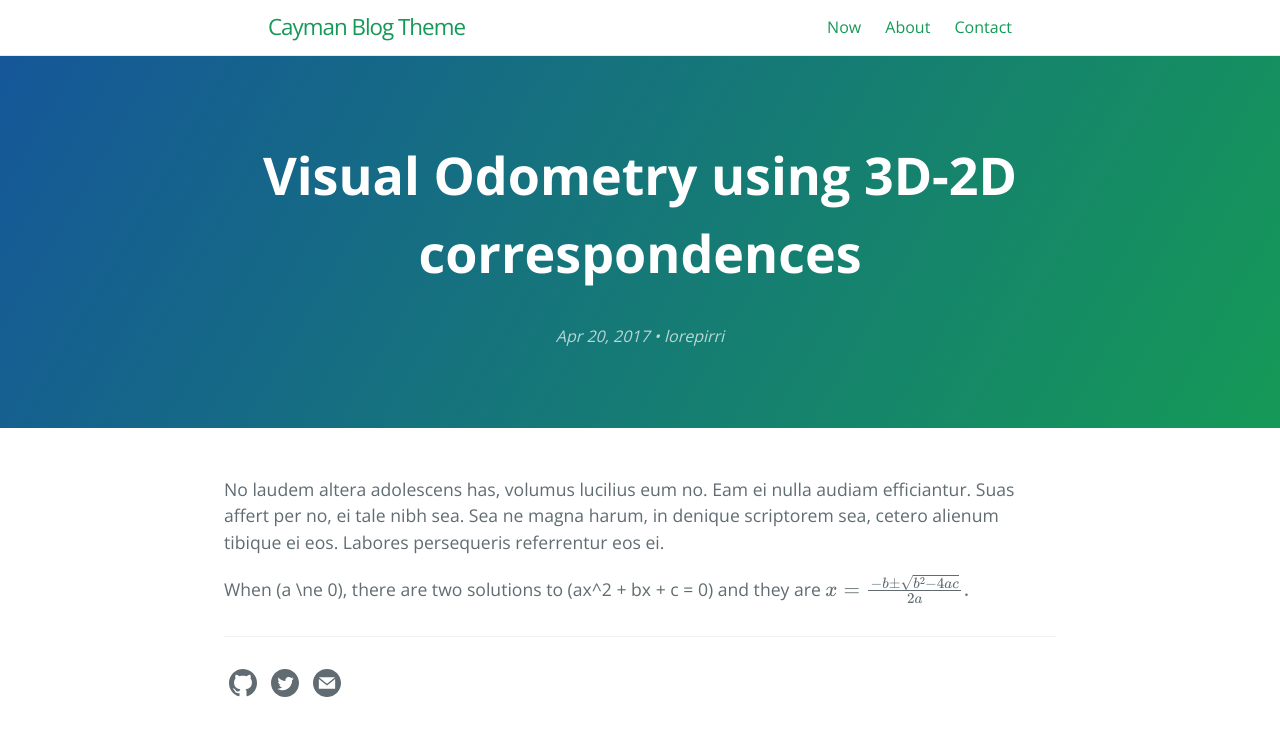
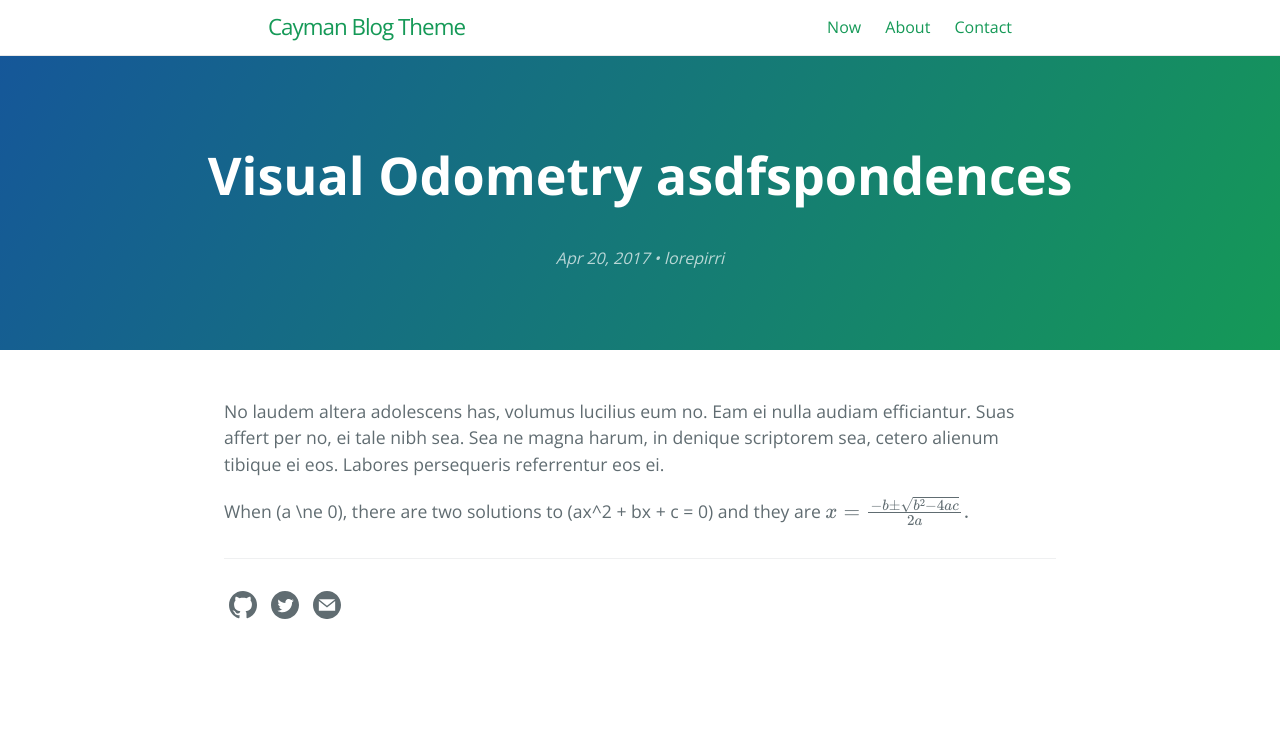
Before and after one commit to aserbremen/aserbremen.github.io, a Jekyll site: the page built from _posts/2017-04-20-my-example-post.md, in a window 1280 px wide. Shown: the top 736 px of the page. Built offline with Jekyll 4.4.1, drawn with Linux system fonts in a browser that asks for light colours.

Commit message:
Update 2017-04-20-my-example-post.md

```diff
--- a/_posts/2017-04-20-my-example-post.md
+++ b/_posts/2017-04-20-my-example-post.md
@@ -1,6 +1,6 @@
 ---
 layout: post
-title: "Visual Odometry using 3D-2D correspondences"
+title: "Visual Odometry asdfspondences"
 ---
 
 {% comment %}
```
